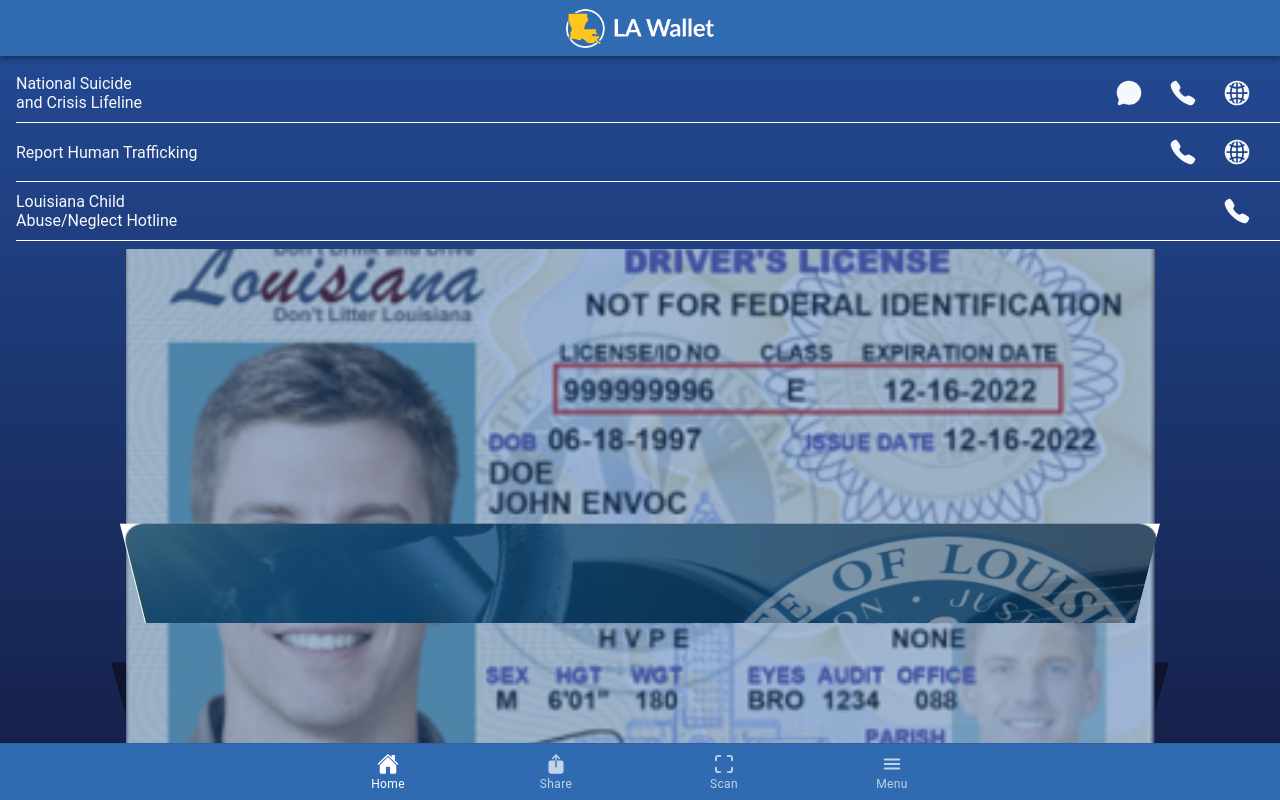
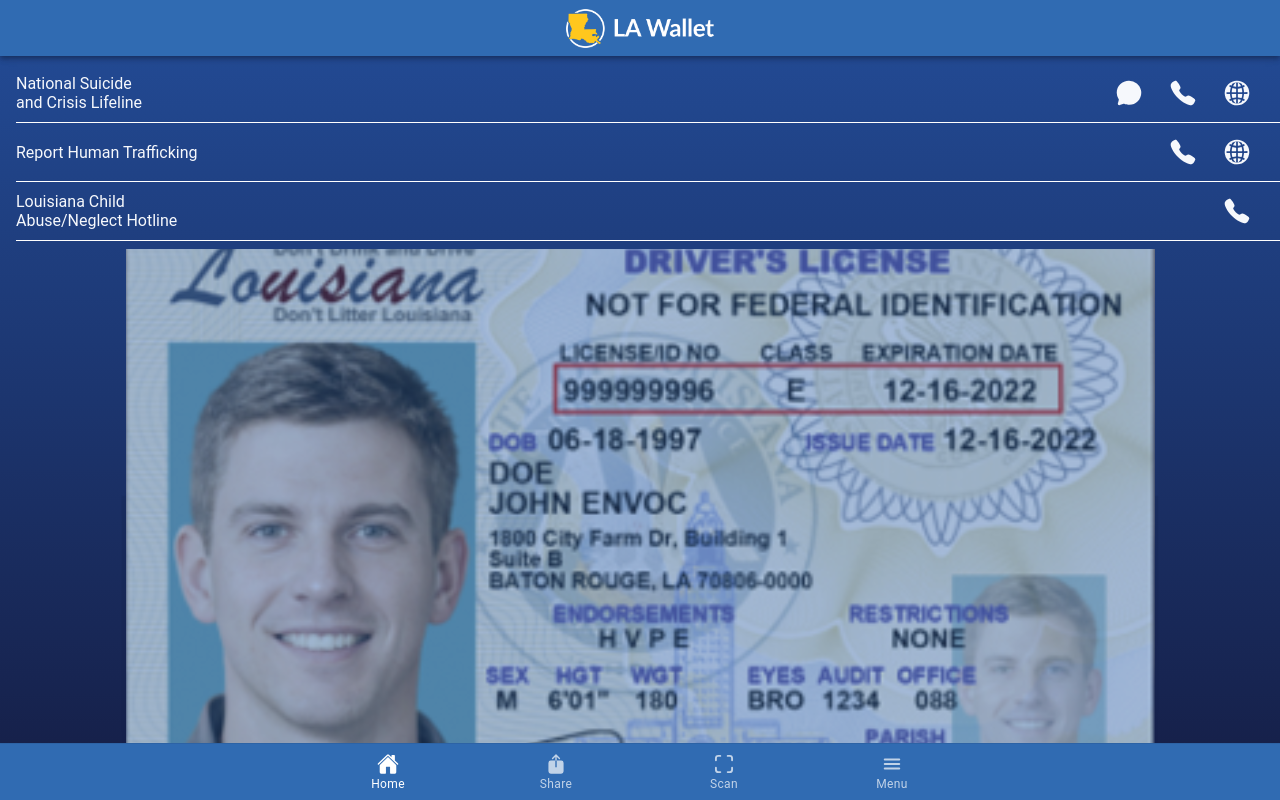
Before and after one commit to jbw716/la-wallet-mockup, a React (Vite) app: page /home in a window 1280 px wide. Built offline with nearby package versions, Linux system fonts and the light colour scheme.

Commit message:
Coverflow with overlapping slides and changing opacity.

```diff
--- a/src/pages/1 - Home.css
+++ b/src/pages/1 - Home.css
@@ -1,7 +1,13 @@
 ion-list {
-  background-color: transparent !important;
+    background-color: transparent !important;
 }
 ion-item {
-  --background: transparent;
-  --border-color: white;
+    --background: transparent;
+    --border-color: white;
 }
+.swiper-slide {
+    opacity: 0.25 !important;
+}
+.swiper-slide-active {
+    opacity: 1 !important;
+}
--- a/src/pages/1 - Home.tsx
+++ b/src/pages/1 - Home.tsx
@@ -65,12 +65,13 @@
               modules={[EffectCoverflow]}
               effect={'coverflow'}
               coverflowEffect={{
-                rotate: -30
+                rotate: 0
               }}
               grabCursor={true}
               centeredSlides={true}
               slidesPerView="auto"
               direction='vertical'
+              spaceBetween={-150}
             >
               <SwiperSlide style={{ ...verticalCenterStyle, height: '300px' }}>
                 <img src='assets/img/license.png' />
```
